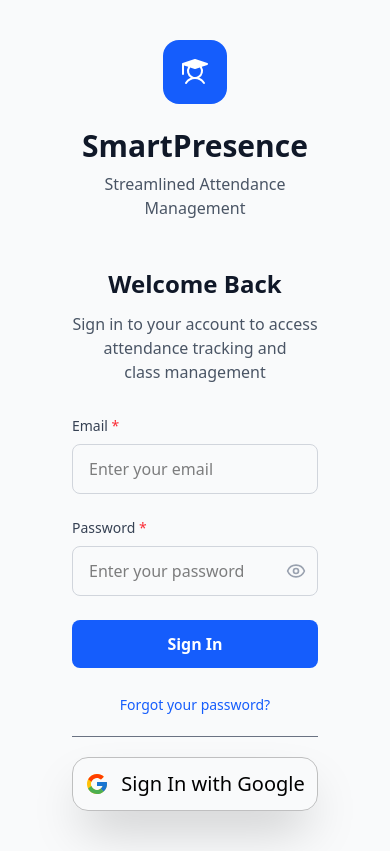
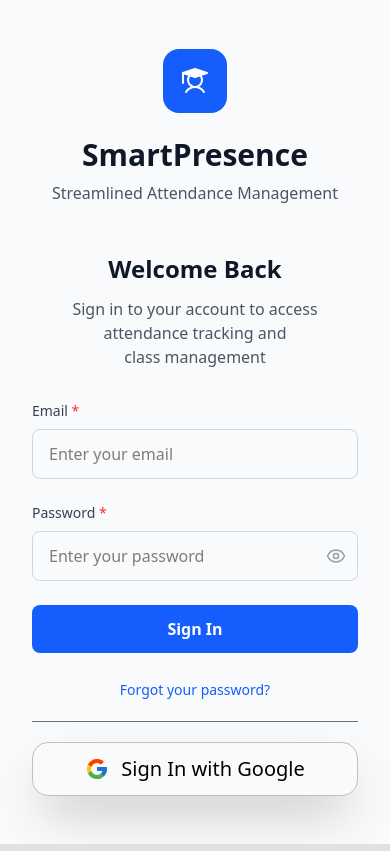
Before and after one commit to Joshijay1917/smart-attendance-system, a React (Vite) app: page / in a window 390 px wide. Built offline with nearby package versions, Linux system fonts and the light colour scheme; no server answers.

Commit message:
Update login.jsx

```diff
--- a/src/Components/Auth/Login/login.jsx
+++ b/src/Components/Auth/Login/login.jsx
@@ -34,7 +34,7 @@
   }
 
   return (
-    <div className="min-h-screen bg-gray-50 flex p-10">
+    <div className="min-h-screen bg-gray-50 flex md:p-10">
 
       {/* Left Side - Login Form */}
       <div className="flex-1 flex items-center justify-center px-8">
```
